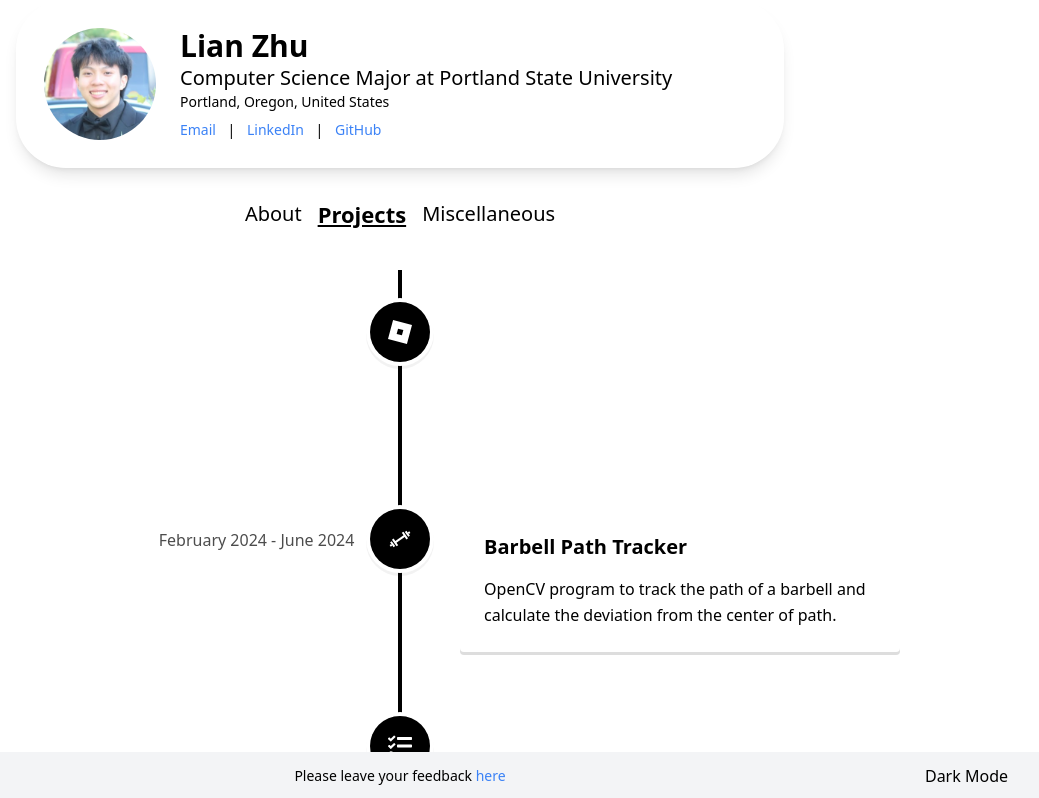
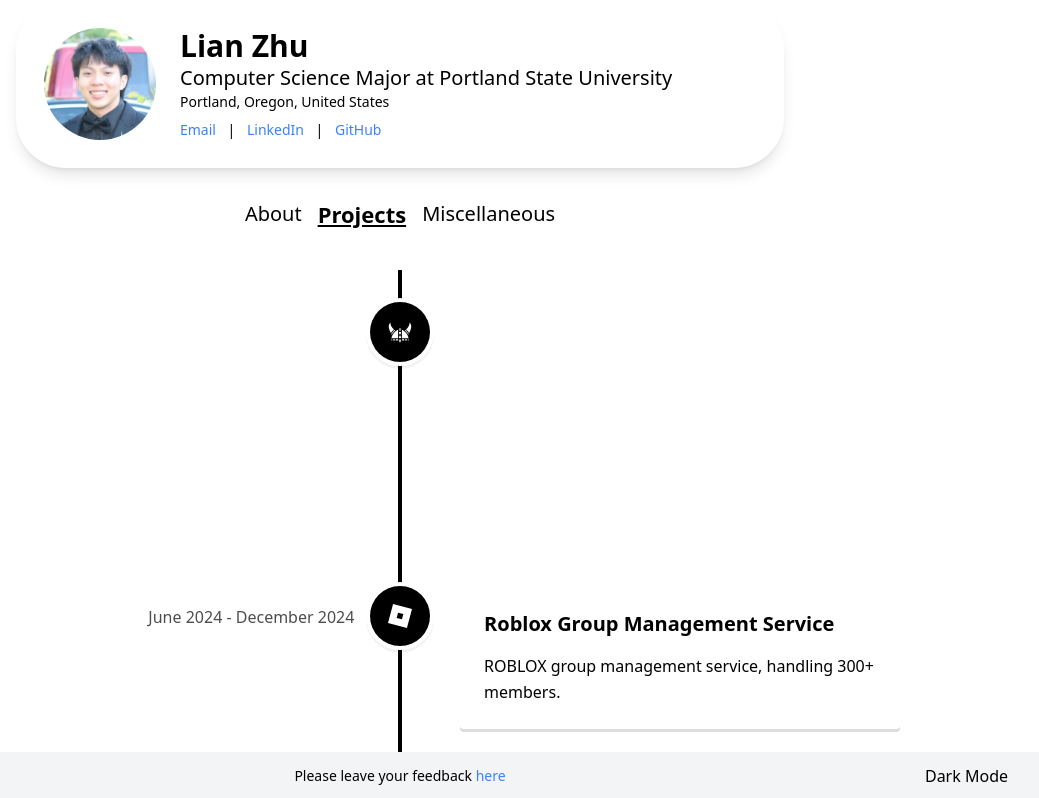
Before and after one commit to zhul498/portfolio, a React (Vite) app: page /projects in a window 1280 px wide. Shown: the top 798 px of the page, without its empty margins (240-1279 px from the left). Built offline with nearby package versions, Linux system fonts and the light colour scheme.

Commit message:
update projects

```diff
--- a/package.json
+++ b/package.json
@@ -2,7 +2,6 @@
   "name": "portfolio",
   "private": true,
   "version": "0.0.0",
-  "type": "module",
   "scripts": {
     "start": "serve -s dist",
     "dev": "vite",
--- a/src/pages/About.jsx
+++ b/src/pages/About.jsx
@@ -25,7 +25,7 @@ const About = () => {
           <h1 className="text-2xl font-bold mb-4">Education</h1>
           <h3 className="text-xl font-semibold">Portland State University</h3>
           <h4 className="text-lg">Bachelor's of Science</h4>
-          <p className="text-sm text-text-secondary">Expected Graduation: June 2027 GPA: 3.96/4.00</p>
+          <p className="text-sm text-text-secondary">Expected Graduation: June 2027 GPA: 3.98/4.00</p>
           <p className="text-gray-700 leading-7  dark:text-gray-400">Studying B.S in Computer Science from the Maseeh College of Engineering.</p>
         </div>
 
--- a/src/pages/Miscellaneous.jsx
+++ b/src/pages/Miscellaneous.jsx
@@ -5,7 +5,7 @@ const Miscellaneous = () => {
         <div className="flex justify-center items-center gap-5 bg-white dark:bg-neutral-900 dark:text-white">
             <div className="max-w-3xl w-full text-left leading-loose">
                 <div className="mb-6">
-                    <p className="text-gray-700 leading-7 mb-4 dark:text-gray-400">Thanks for looking through my website! This was last updated November 15th, 2024.</p>
+                    <p className="text-gray-700 leading-7 mb-4 dark:text-gray-400">Thanks for looking through my website! This was last updated January 10th, 2025.</p>
                 </div>
 
                 <div className="mb-6">
--- a/src/pages/Projects.jsx
+++ b/src/pages/Projects.jsx
@@ -4,6 +4,7 @@ import 'react-vertical-timeline-component/style.min.css';
 import { SiRoblox } from "react-icons/si";
 import { CgGym } from "react-icons/cg";
 import { FaTasks } from "react-icons/fa";
+import { GiVikingHelmet } from "react-icons/gi";
 import { DarkModeContext } from '../components/DarkModeContext.jsx';
 
 const Projects = () => {
@@ -17,8 +18,20 @@ const Projects = () => {
                     contentStyle={{ background: darkMode ? '#333' : '#fff', color: darkMode ? '#fff' : '#000' }}
                     contentArrowStyle={{ borderRight: `7px solid ${darkMode ? '#333' : '#fff'}` }}
                     iconStyle={{ background: darkMode ? '#333' : '#000', color: '#fff' }}
+                    icon={<GiVikingHelmet />}
+                    date="December 2024 - Present">
+                    <h3 className="vertical-timeline-element-title text-xl font-semibold">Viking Grades</h3>
+                    <p>Currently developing a website to enhance transparency at PSU. This website will provide students with detailed information about course performance trends,
+                        grade distributions, and instructor data.
+                    </p>
+                </VerticalTimelineElement>
+                <VerticalTimelineElement
+                    className="vertical-timeline-element--work"
+                    contentStyle={{ background: darkMode ? '#333' : '#fff', color: darkMode ? '#fff' : '#000' }}
+                    contentArrowStyle={{ borderRight: `7px solid ${darkMode ? '#333' : '#fff'}` }}
+                    iconStyle={{ background: darkMode ? '#333' : '#000', color: '#fff' }}
                     icon={<SiRoblox />}
-                    date="June 2024 - Present">
+                    date="June 2024 - December 2024">
                     <h3 className="vertical-timeline-element-title text-xl font-semibold">Roblox Group Management Service</h3>
                     <p>ROBLOX group management service, handling 300+ members.</p>
                 </VerticalTimelineElement>
```
Also changed, not shown: 2 other files (tests, documents, lock files or other folders).
